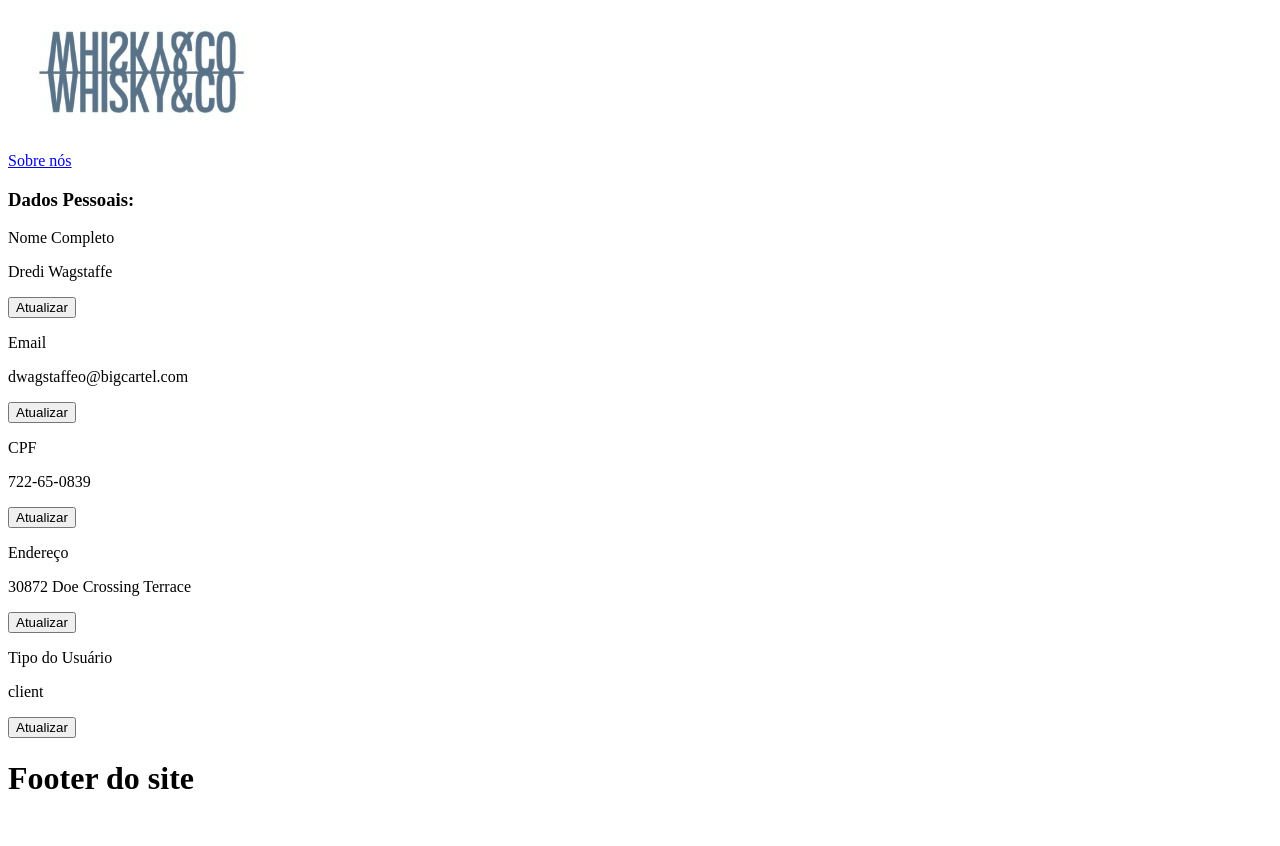
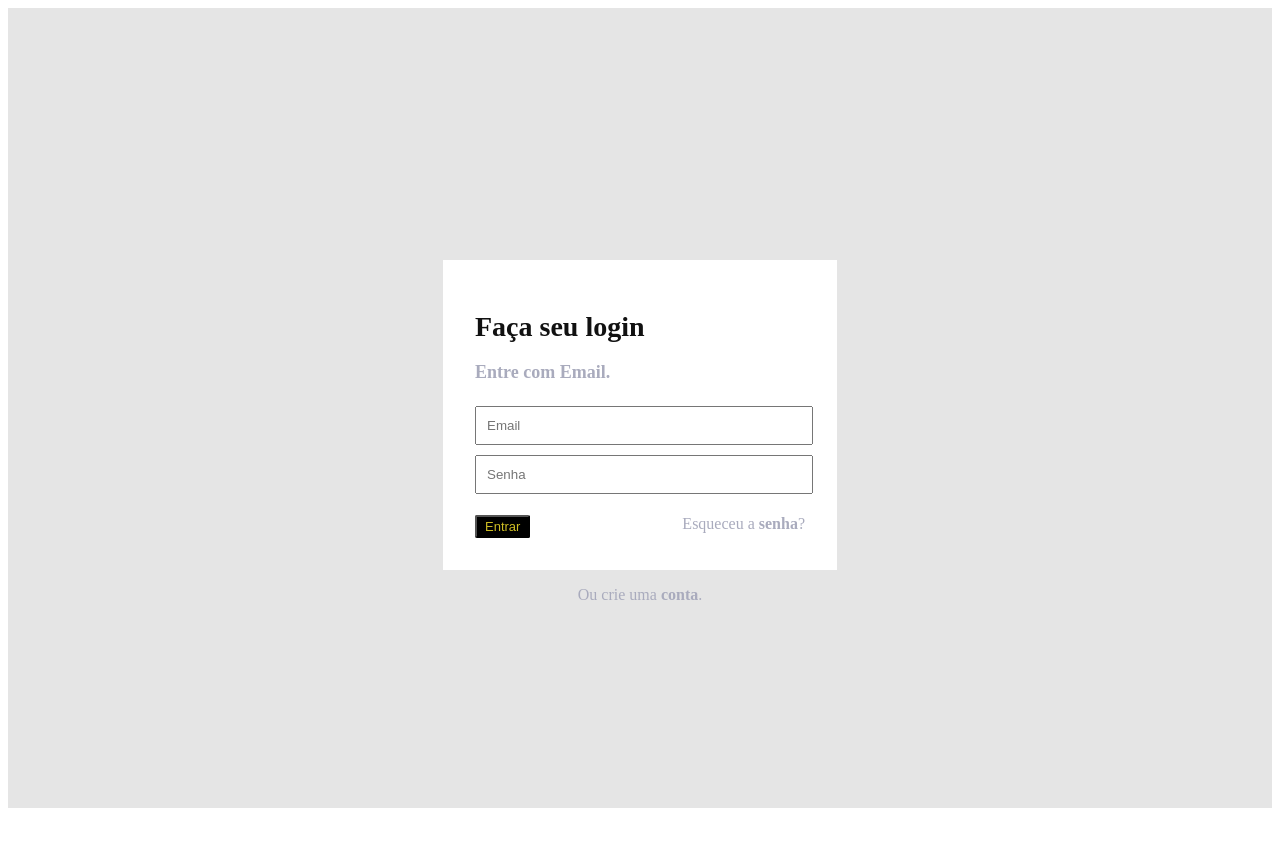
Before and after one commit to Silvio-Arem/whiskyAndCo, a React (Create React App) app: page / in a window 1280 px wide. Shown: the top 846 px of the page. Before the commit the page ends 818 px from the top, so only its background shows below. Built offline with nearby package versions, Linux system fonts and the light colour scheme.

Commit message:
feat: create login page

```diff
--- a/package.json
+++ b/package.json
@@ -13,7 +13,7 @@
     "react": "^18.2.0",
     "react-dom": "^18.2.0",
     "react-router-dom": "^6.8.1",
-    "react-scripts": "5.0.1",
+    "react-scripts": "^5.0.1",
     "styled-components": "^5.3.6",
     "typescript": "^4.9.5",
     "web-vitals": "^2.1.4"
@@ -41,5 +41,8 @@
       "last 1 firefox version",
       "last 1 safari version"
     ]
+  },
+  "devDependencies": {
+    "@types/styled-components": "^5.1.26"
   }
 }
--- a/src/App.tsx
+++ b/src/App.tsx
@@ -1,14 +1,19 @@
 import Footer from "./components/Footer";
 import Header from "./components/Header";
 import Profile from "./Pages/Profile";
+import LoginPage from "./components/LoginPage/loginPage";
+
 
 function App() {
   return (
     <div className="App">
-      <Header />
+      <LoginPage />
+
+      {/* <Header />
       <Profile />
-      <Footer />
+      <Footer /> */}
     </div>
+
   );
 }
 
--- /dev/null
+++ b/src/components/LoginPage/loginPage.tsx
@@ -0,0 +1,39 @@
+import React from "react";
+import { LoginDiv, Form, Body, ActionsDiv, Div, CadastreDiv} from "./styles";
+
+const loginPage = () => {
+    return (
+        <Body>
+    <LoginDiv>
+
+    <Form>
+    <h1 className="title">Faça seu login </h1>
+    <h3>Entre com Email.</h3>
+    <Div>
+        <label htmlFor="email"></label>
+        <input type="email" name="email" placeholder="Email"/>
+    </Div>
+    <Div>
+        <label htmlFor="password"></label>
+        <input type="password" name="password" placeholder="Senha"/>
+    </Div>
+    <ActionsDiv>
+    <button type="submit">Entrar</button>
+
+    <p> Esqueceu a <a href=""><b>senha</b></a>?</p>
+
+    </ActionsDiv>
+
+
+    </Form>
+    <CadastreDiv>
+    <p> Ou crie uma <a href=""><b>conta</b></a>.</p>
+    </CadastreDiv>
+
+    </LoginDiv>
+    </Body>
+
+
+    )
+}
+export default loginPage;
--- /dev/null
+++ b/src/components/LoginPage/styles.tsx
@@ -0,0 +1,88 @@
+import styled from 'styled-components';
+
+export const Body = styled.div`
+background-color: #E5E5E5;
+width: 100%;
+height: 100vh;
+margin: 0px;
+padding: 0px;
+`
+
+
+export const LoginDiv = styled.div`
+display: flex;
+flex-direction: column;
+align-items: center;
+justify-content: center;
+min-height:100vh;
+padding:2rem;
+
+`
+
+export const Form = styled.form`
+background-color: #FFFFFF;
+width: 100%;
+max-width: 330px;
+padding:2rem;
+
+h1 {
+color: #111111;
+font-size: 28px ;
+}
+h3 {
+color: #A9ABBD;
+font-size: 18px
+}
+`
+
+export const Div = styled.div`
+padding: 5px 0 5px 0;
+
+label {
+    display: block;
+    padding-top:0;
+}
+input{
+    width: 95%;
+    padding: 10px;
+}
+
+`
+
+export const ActionsDiv = styled.div`
+text-align: start;
+margin-top: 1rem;
+display: flex;
+justify-content: space-between;
+
+button{
+text-shadow: none;
+font-size: 13px;
+padding: 2px 8px 2px 8px;
+background-color: black;
+color: #cebd24;
+border-radius: 2px;
+}
+
+p {
+color: #A9ABBD;
+margin: 0;
+}
+
+a{
+text-decoration: none;
+color: #A9ABBD;
+}
+
+`
+
+export const CadastreDiv = styled.div`
+p{
+color: #A9ABBD;
+}
+
+a{
+text-decoration: none;
+color: #A9ABBD;
+}
+`
```
Also changed, not shown: 1 other file (tests, documents, lock files or other folders).
